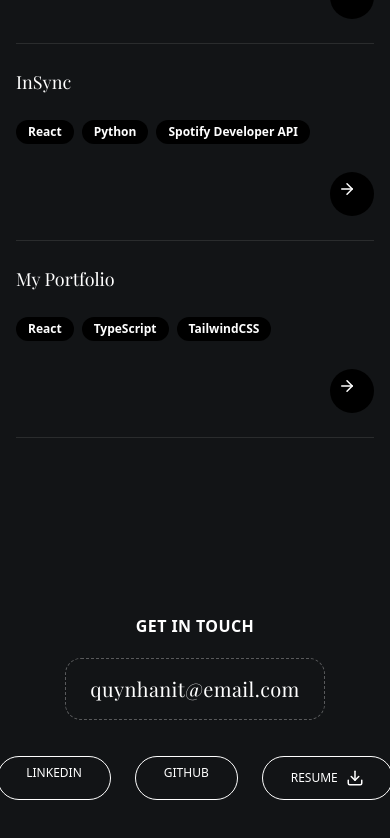
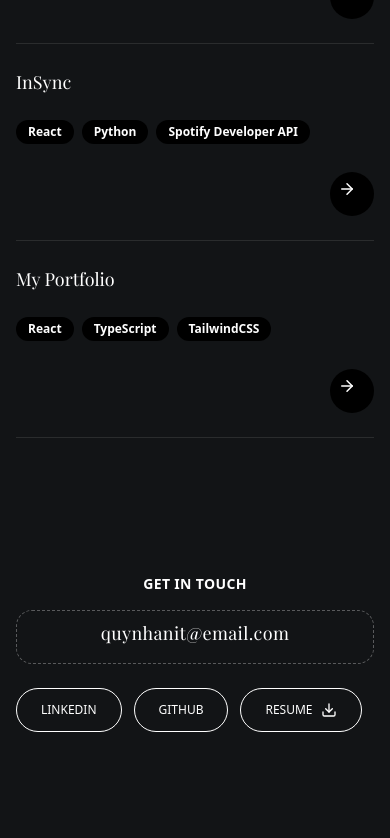
Before and after one commit to quynhan-tr/personal-website, a Next.js app: page / in a window 390 px wide. Shown: the part 2621-3459 px from the top of the page. After the commit the page ends 3385 px from the top, so only its background shows below. Built offline with nearby package versions, Linux system fonts and the light colour scheme; a web font is replaced by a local one.

Commit message:
fix: footer & more responsive

```diff
--- a/src/app/more/more.tsx
+++ b/src/app/more/more.tsx
@@ -44,7 +44,7 @@ function SidequestBlock({
   return (
     <div
       ref={blockRef}
-      className="relative w-full max-w-7xl flex flex-col items-center justify-center mt-32 mb-32 md:mt-60 md:mb-60 px-4"
+      className="relative w-full max-w-7xl flex flex-col items-center justify-center mt-15 mb-15 md:mt-60 md:mb-60 px-4"
     >
       {/* ─── Left Photo Card ─── */}
       <motion.div
@@ -99,7 +99,7 @@ function SidequestBlock({
 
         <Link
           href="/underconstruction"
-          className="mt-2 px-4 md:px-6 py-2 border border-gray-300 rounded-full text-xs font-semibold tracking-widest hover:bg-white hover:text-black transition inline-block"
+          className="mt-2 px-4 md:px-6 pt-3 md:py-2 border border-gray-300 rounded-full text-xs font-semibold tracking-widest hover:bg-white hover:text-black transition inline-block"
         >
           SEE MORE
         </Link>
--- a/src/components/footer.tsx
+++ b/src/components/footer.tsx
@@ -2,26 +2,28 @@ import { FiDownload } from "react-icons/fi";
 
 export default function Footer() {
   return (
-    <footer className="w-full mt-20 pb-10">
-      <div className="flex flex-col items-center justify-center gap-5">
-        <span className="text-md font-sans font-semibold mt-8 text-white uppercase tracking-wide">
+    <footer className="w-full mt-12 md:mt-16 lg:mt-20 pb-8 md:pb-10 px-4 md:px-8">
+      <div className="flex flex-col items-center justify-center gap-4 md:gap-5 max-w-4xl mx-auto">
+        <span className="text-sm md:text-md font-sans font-semibold mt-6 md:mt-8 text-white uppercase tracking-wide text-center">
           Get in touch
         </span>
-        <div className="border border-dashed border-white/30 rounded-2xl px-6 py-4 mb-2">
+
+        <div className="border border-dashed border-white/30 rounded-2xl px-4 md:px-6 pt-2 md:py-4 mb-1 md:mb-2 w-full max-w-md md:max-w-none md:w-auto">
           <a
             href="mailto:quynhanit@email.com"
-            className="text-xl md:text-2xl font-serif text-white tracking-wide"
+            className="text-lg md:text-xl lg:text-2xl font-serif text-white tracking-wide block text-center break-all md:break-normal"
             style={{ letterSpacing: "0.02em" }}
           >
             quynhanit@email.com
           </a>
         </div>
-        <div className="flex gap-6 mt-2">
+
+        <div className="flex flex-row gap-3 md:gap-6 mt-1 md:mt-2 w-full sm:w-auto">
           <a
             href="https://www.linkedin.com/in/quynhan05/"
             target="_blank"
             rel="noopener noreferrer"
-            className="border border-white rounded-full px-7 py-2 text-white font-sans text-xs hover:bg-white hover:text-black transition"
+            className="border border-white rounded-full px-6 md:px-7 py-3 md:py-2 text-white font-sans text-xs hover:bg-white hover:text-black transition text-center min-h-[44px] flex items-center justify-center"
           >
             LINKEDIN
           </a>
@@ -29,7 +31,7 @@ export default function Footer() {
             href="https://github.com/quynhan-tr"
             target="_blank"
             rel="noopener noreferrer"
-            className="border border-white rounded-full px-7 py-2 text-white font-sans text-xs hover:bg-white hover:text-black transition"
+            className="border border-white rounded-full px-6 md:px-7 py-3 md:py-2 text-white font-sans text-xs hover:bg-white hover:text-black transition text-center min-h-[44px] flex items-center justify-center"
           >
             GITHUB
           </a>
@@ -37,9 +39,10 @@ export default function Footer() {
             href="/An-Tran.pdf"
             target="_blank"
             rel="noopener noreferrer"
-            className="border border-white rounded-full px-7 py-2 flex items-center gap-2 text-white font-sans text-xs hover:bg-white hover:text-black transition"
+            className="border border-white rounded-full px-6 md:px-7 py-3 md:py-2 flex items-center justify-center gap-2 text-white font-sans text-xs hover:bg-white hover:text-black transition min-h-[44px]"
           >
-            RESUME <FiDownload size={18} />
+            <span>RESUME</span>
+            <FiDownload size={16} className="md:w-[18px] md:h-[18px]" />
           </a>
         </div>
       </div>
```
